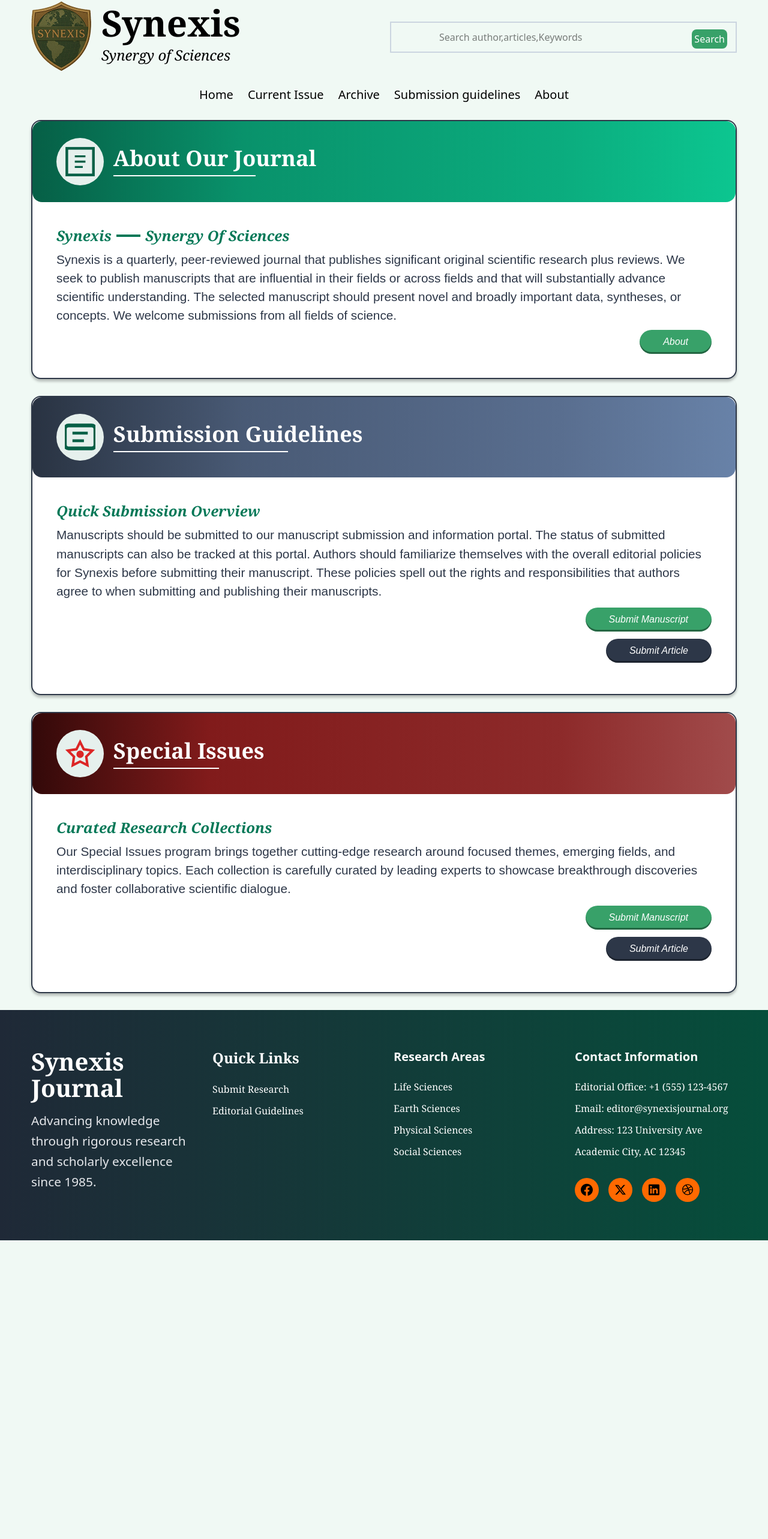
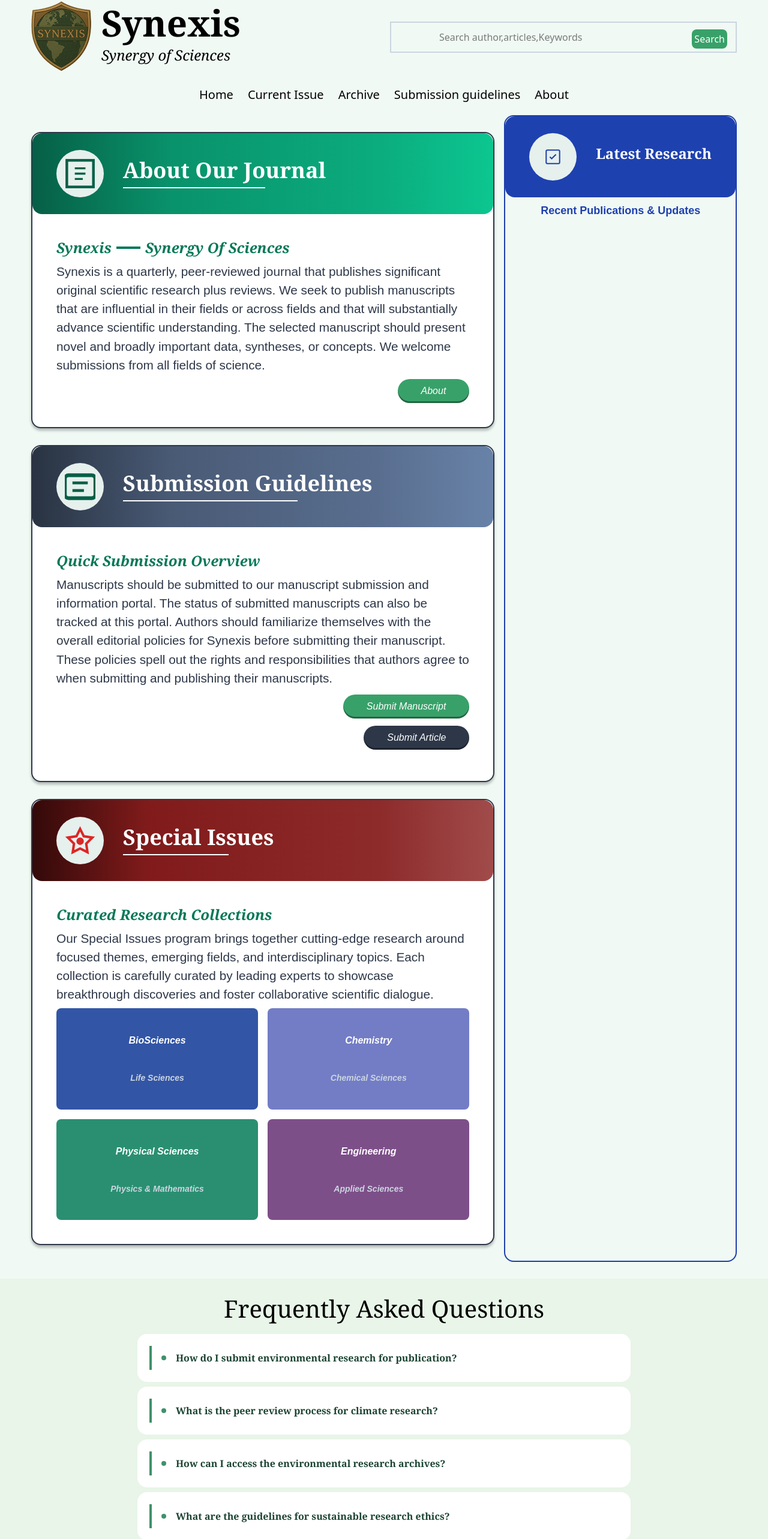
Before and after one commit to shaeelhashmi/Pns, a React (Vite) app: page / in a window 1280 px wide. Shown: the part 60-2626 px from the top of the page at 60% size. Before the commit the page ends 2128 px from the top, so only its background shows below. Built offline with nearby package versions, Linux system fonts and the light colour scheme.

Commit message:
Completed Home page

```diff
--- a/src/App.tsx
+++ b/src/App.tsx
@@ -18,7 +18,7 @@ function AppContent() {
     <>
       <Top />
       <Routes>
-        <Route path="/" element={<><div className='m-5  md:mx-13   mx-3'><Home></Home></div></>} />
+        <Route path="/" element={<><div ><Home></Home></div></>} />
         <Route path="/about" element={<>{!hasQuery && <AboutHero/>}<div className='m-5  md:mx-13   mx-3'><div className='w-full'><About /></div></div></>} />
         <Route path='/guidelines' element={<><SubmitArticleHero/><div className='m-5  md:mx-13 mx-3 '><div className='w-full'><SubmitArticle /></div></div></>} />
         <Route path='*' element={<Page404 />} />
--- a/src/Components/Home/Home.tsx
+++ b/src/Components/Home/Home.tsx
@@ -1,10 +1,15 @@
 
 import Box from './Utils/Box/Box'
+import FieldBox from './Utils/Box/Utils/FieldBox'
 import Button from './Utils/Button/Button'
-
+import Contact from './Utils/Contact'
+import Faqs from './Utils/Faqs'
+import News from './Utils/News'
 export default function Home() {
   return (
     <>
+    <div className='grid xl:grid-cols-[1fr_auto] grid-cols-1 m-5  md:mx-13   mx-3 gap-4'>
+    <div >
      <div className='my-7 '>
       <Box heading='About Our Journal' subheading='Synexis' description='Synexis is a quarterly, peer-reviewed journal that publishes significant original scientific research plus reviews. We seek to publish manuscripts that are influential in their fields or across fields and that will substantially advance scientific understanding. The selected manuscript should present novel and broadly important data, syntheses, or concepts. We welcome submissions from all fields of science.' topColor='linear-gradient(90deg, #065F46 0%, #09926B 30%, #0BAC7E 75%, #0CC690 100%)' remainingElement={<div className="flex justify-end"><Button text='About' link='/about' bg='#38A169' /></div>} border={false} svg={
           <svg width="51" height="51" viewBox="0 0 23 23" fill="none" xmlns="http://www.w3.org/2000/svg">
@@ -28,7 +33,7 @@ export default function Home() {
 
       }></Box>
     </div>
-        <div className='my-7'>
+        <div className='my-7 '>
       <Box heading='Submission Guidelines' subheading='Quick Submission Overview ' description='Manuscripts should be submitted to our manuscript submission and information portal. The status of submitted manuscripts can also be tracked at this portal.
 Authors should familiarize themselves with the overall editorial policies for Synexis before submitting their manuscript. These policies spell out the rights and responsibilities that authors agree to when submitting and publishing their manuscripts.  ' topColor='linear-gradient(90deg, #293342 0%, #495A75 30%, #596E8F 75%, #6882A8 100%)' remainingElement={<div className="flex justify-end flex-col my-3 items-end space-y-3"><Button text='Submit Manuscript' link='/guidelines' bg='#38A169' />
 <Button text='Submit Article' bg="#2D3748" link='https://synexisjournal.com/online/index.php/synexis/submission' target='_blank'></Button></div>} border={false} svg={
@@ -51,9 +56,19 @@ Authors should familiarize themselves with the overall editorial policies for Sy
 </defs>
 </svg>
       }></Box>
-       <div className='my-7'>
-      <Box heading='Special Issues' subheading='Curated Research Collections' description='Our Special Issues program brings together cutting-edge research around focused themes, emerging fields, and interdisciplinary topics. Each collection is carefully curated by leading experts to showcase breakthrough discoveries and foster collaborative scientific dialogue.' topColor='linear-gradient(90deg, #330909 0%, #811B1B 25%, #8D2A2A 75%, #A14B4B 100%)' remainingElement={<div className="flex justify-end flex-col my-3 items-end space-y-3"><Button text='Submit Manuscript' link='/guidelines' bg='#38A169' />
-<Button text='Submit Article' bg="#2D3748" link='https://synexisjournal.com/online/index.php/synexis/submission' target='_blank'></Button></div>} border={false} svg={
+
+       </div>
+        <div className='my-7'>
+      <Box heading='Special Issues' subheading='Curated Research Collections' description='Our Special Issues program brings together cutting-edge research around focused themes, emerging fields, and interdisciplinary topics. Each collection is carefully curated by leading experts to showcase breakthrough discoveries and foster collaborative scientific dialogue.' topColor='linear-gradient(90deg, #330909 0%, #811B1B 25%, #8D2A2A 75%, #A14B4B 100%)' remainingElement={
+        <div className='grid sm:grid-cols-2 grid-cols-1 gap-4'>
+          <FieldBox heading="BioSciences" subHeading="Life Sciences" bgColor='#3255A6'/>
+           <FieldBox heading="Chemistry" subHeading="Chemical Sciences" bgColor='#737DC6'/>
+            <FieldBox heading="Physical Sciences" subHeading="Physics & Mathematics" bgColor='#2A8F71'/>
+             <FieldBox heading="Engineering" subHeading="Applied Sciences" bgColor='#7D4F89'/>
+        </div>
+      }
+
+      border={false} svg={
 <svg xmlns="http://www.w3.org/2000/svg" width="51" height="51" viewBox="0 0 25 24" fill="none">
 <path d="M12.5176 2.5L15.5176 8.5L22.5176 9.5L17.5176 14.5L18.5176 21.5L12.5176 18.5L6.51758 21.5L7.51758 14.5L2.51758 9.5L9.51758 8.5L12.5176 2.5Z" stroke="#DC2626" stroke-width="2"/>
 <path d="M12.5176 15.5C14.1744 15.5 15.5176 14.1569 15.5176 12.5C15.5176 10.8431 14.1744 9.5 12.5176 9.5C10.8607 9.5 9.51758 10.8431 9.51758 12.5C9.51758 14.1569 10.8607 15.5 12.5176 15.5Z" fill="#DC2626"/>
@@ -61,7 +76,17 @@ Authors should familiarize themselves with the overall editorial policies for Sy
       }></Box>
     </div>
     </div>
-    </>
+    <News></News>
+       </div>
+    <div className="my-7">
+      <Faqs/>
+    </div>
+     <div className="mt-7">
+      <Contact/>
+    </div>
 
+
+
+ </>
   )
 }
--- a/src/Components/Home/Utils/Box/Box.tsx
+++ b/src/Components/Home/Utils/Box/Box.tsx
@@ -1,26 +1,19 @@
 import Heading from '../../../Utils/Text/Heading'
 import SubHeading from '../../../Utils/Text/SubHeading'
 import React from 'react'
+import BoxTop from './Utils/BoxTop'
+import SVGCircle from '../SVGC/SVGCircle'
 export default function Box({heading,subheading,description,topColor,remainingElement,svg,border}:{heading:string,subheading:string,description:string,topColor:string,remainingElement?:React.ReactNode,svg:React.ReactNode,border:boolean}) {
   return (
     <div className='space-y-2 border-2 border-[#2D3747] my-3 rounded-2xl relative [box-shadow:0_4px_4px_0_rgba(0,0,0,0.25)] bg-white' >
-        <div style={{background: topColor}} className='p-7 md:px-10 sm:px-5 pl-5  rounded-2xl'>
+        <BoxTop topColor={topColor}>
         <div className='grid grid-cols-[auto_1fr] gap-4 items-center'>
 
-            <div className={`rounded-full   bg-[#E6F0ED] flex items-center justify-center p-3`}>
-            <div className='h-fit z-10  w-fit p-[0.12rem]' style={{
-                background: border ? 'radial-gradient(circle, #065F46 0%, #047857 50%, #10B981 100%)' : 'transparent'
-            }}>
-                <div className='bg-[#E6F0ED]'>
-         {svg}
-</div>
-
-            </div>
-            </div>
+           <SVGCircle border={border} svg={svg}/>
                         <Heading heading={heading} textColor='white' afterColor='white' ></Heading>
         </div>
 
-        </div>
+        </BoxTop>
         <div className='p-7 md:px-10 sm:px-5 pl-5 my-3 rounded-2xl  space-y-2 '>
         <div className='flex items-center space-x-2 italic'>
 
--- /dev/null
+++ b/src/Components/Home/Utils/Box/QuestionBox.tsx
@@ -0,0 +1,9 @@
+export default function QuestionBox({ Question }: { Question: string }) {
+  return (
+    <div className="bg-white sm:w-3/4 w-full mx-auto p-5 rounded-2xl flex space-x-4 items-center">
+        <div className="h-10 bg-[#40916C] w-1"></div>
+        <div className="w-2 h-2 bg-[#40916C] rounded-full"></div>
+      <p className="font-georgia sm:text-base text-sm font-bold text-[#1B4332]">{Question}</p>
+    </div>
+  )
+}
--- /dev/null
+++ b/src/Components/Home/Utils/Box/Utils/BoxTop.tsx
@@ -0,0 +1,9 @@
+import React from 'react'
+
+export default function BoxTop({topColor, children}:{topColor:string, children: React.ReactNode}) {
+    return (
+        <div className='p-7 md:px-10 sm:px-5 pl-5  rounded-2xl' style={{background: topColor}}>
+            {children}
+        </div>
+    )
+}
--- /dev/null
+++ b/src/Components/Home/Utils/Box/Utils/FieldBox.tsx
@@ -0,0 +1,17 @@
+
+
+export default function FieldBox({heading,subHeading,bgColor}:{heading:string,subHeading:string,bgColor:string}) {
+  return (
+ <div
+      className="flex items-center justify-center p-1 rounded-lg space-y-10 flex-col sm:aspect-[2/1] sm:py-0 py-10"
+      style={{ backgroundColor: bgColor }}
+    >
+      <p className="text-white md:text-base text-sm italic text-center font-bold font-arial">
+        {heading}
+      </p>
+      <p className="text-[#CBD5E0] md:text-sm text-xs text-center italic font-bold font-arial">
+        {subHeading}
+      </p>
+    </div>
+  )
+}
--- /dev/null
+++ b/src/Components/Home/Utils/Contact.tsx
@@ -0,0 +1,61 @@
+
+import Heading from '../../Utils/Text/Heading'
+
+export default function Contact() {
+  return (
+    <div className="min-h-screen bg-[#2C3E50] flex items-center justify-center p-8">
+      <div className="w-full max-w-2xl space-y-2">
+
+        <Heading heading='Contact Editorial Board' afterColor='#ffffff' textColor='white' class='after:mx-auto text-center mx-auto'>
+        </Heading>
+
+        <form className="space-y-2">
+          <div>
+            <label className="block text-white md:text-base text-sm mb-2">Full Name</label>
+            <input
+              type="text"
+              className="w-full px-4 py-3 rounded-lg bg-white  text-black"
+              placeholder="Enter your full name"
+            />
+          </div>
+
+          <div>
+            <label className="block text-white  md:text-base text-sm mb-2">Email Address</label>
+            <input
+              type="email"
+              className="w-full px-4 py-3 rounded-lg bg-white  text-black md:text-base text-sm"
+              placeholder="Enter your email address"
+            />
+          </div>
+
+          <div>
+            <label className="block text-white  md:text-base text-sm mb-2">Institution/Affiliation</label>
+            <input
+              type="text"
+              className="w-full px-4 py-3 rounded-lg bg-white  text-black md:text-base text-sm"
+              placeholder="Enter your institution or affiliation"
+            />
+          </div>
+
+          <div>
+            <label className="block text-white  md:text-base text-sm mb-2">Message</label>
+            <textarea
+              rows={6}
+              className="w-full px-4 py-3 rounded-lg border-0  text-black bg-white md:text-base text-sm"
+              placeholder="Enter your message"
+            />
+          </div>
+
+          <div className="flex justify-center pt-4">
+            <button
+              type="submit"
+              className="bg-[#52B788]  text-white font-semibold px-8 py-3 rounded-lg transition-colors duration-200 text-center font-georgia md:text-base text-sm"
+            >
+              Send Message
+            </button>
+          </div>
+        </form>
+      </div>
+    </div>
+  )
+}
--- /dev/null
+++ b/src/Components/Home/Utils/Faqs.tsx
@@ -0,0 +1,15 @@
+import QuestionBox from "./Box/QuestionBox"
+export default function Faqs() {
+  return (
+    <div className="bg-[#E8F5E8] p-7 md:px-10 sm:px-5 pl-5 ">
+
+      <h1 className="md:text-[2.5rem] sm:text-4xl text-3xl text-center font-georgia">Frequently Asked Questions</h1>
+      <div className='m-5  md:mx-13   mx-3 space-y-2'>
+        <QuestionBox Question="How do I submit environmental research for publication?" />
+        <QuestionBox Question="What is the peer review process for climate research?" />
+        <QuestionBox Question="How can I access the environmental research archives?" />
+        <QuestionBox Question="What are the guidelines for sustainable research ethics?" />
+      </div>
+    </div>
+  )
+}
--- /dev/null
+++ b/src/Components/Home/Utils/News.tsx
@@ -0,0 +1,31 @@
+import BoxTop from "./Box/Utils/BoxTop"
+import SVGCircle from "./SVGC/SVGCircle"
+export default function News() {
+  return (
+    <div className="border-2 border-[#1D3FAB] rounded-2xl">
+    <div className="space-y-2">
+      <BoxTop topColor="#1E41B0">
+           <div className='grid grid-cols-[auto_1fr] gap-4 items-center'>
+
+                   <SVGCircle border={false} svg={<svg xmlns="http://www.w3.org/2000/svg" width="51" height="51" viewBox="0 0 50 50" fill="none">
+  <circle cx="25" cy="25" r="25" fill="#E6F0ED"/>
+
+  <rect x="14" y="14" width="22" height="22" rx="2" stroke="#1E40AF" strokeWidth="2"/>
+  <path d="M20 25L23 28L30 21" stroke="#1E40AF" strokeWidth="2"/>
+</svg>
+
+}/>
+
+       <h2 className="md:text-2xl text-xl w-fit font-bold after:w-[70%] after:content-[''] after:block after:h-[2px] after:mt-2 block font-georgia text-white">
+        Latest Research
+       </h2>
+
+                </div>
+                      </BoxTop>
+                      <p className="md:text-lg text-base text-[#1E40AF] font-arial text-center font-bold">Recent Publications & Updates</p>
+
+        </div>
+
+    </div>
+  )
+}
--- a/src/Components/Home/Utils/SVGC/SVGCircle.tsx
+++ b/src/Components/Home/Utils/SVGC/SVGCircle.tsx
@@ -1,8 +1,18 @@
 
-export default function SVGCircle() {
+export default function SVGCircle({border,svg}:{border:boolean,svg:React.ReactNode}) {
   return (
-    <div>
+    <div className='grid grid-cols-[auto_1fr] gap-4 items-center'>
 
-    </div>
+            <div className={`rounded-full   bg-[#E6F0ED] flex items-center justify-center p-3`}>
+            <div className='h-fit  w-fit p-[0.12rem]' style={{
+                background: border ? 'radial-gradient(circle, #065F46 0%, #047857 50%, #10B981 100%)' : 'transparent'
+            }}>
+                <div className='bg-[#E6F0ED]'>
+         {svg}
+</div>
+</div>
+  </div>
+  </div>
+
   )
 }
--- a/src/Components/Utils/Text/Heading.tsx
+++ b/src/Components/Utils/Text/Heading.tsx
@@ -2,13 +2,14 @@ export default function Heading(props: {
   heading: string;
   afterColor?: string;
   textColor?: string;
+  class?:string
 }) {
   const afterColor = props.afterColor || '#047957';
   const textColor = props.textColor || 'black';
 
   return (
     <h1
-      className="md:text-4xl sm:text-3xl text-2xl w-fit font-bold after:w-[70%] after:content-[''] after:block after:h-[2px] after:mt-2 block font-georgia"
+      className={"md:text-4xl sm:text-3xl text-2xl w-fit font-bold after:w-[70%] after:content-[''] after:block after:h-[2px] after:mt-2 block font-georgia" + (props.class ? ' ' + props.class : '')}
       style={{
         color: textColor,
         '--after-color': afterColor,
```
